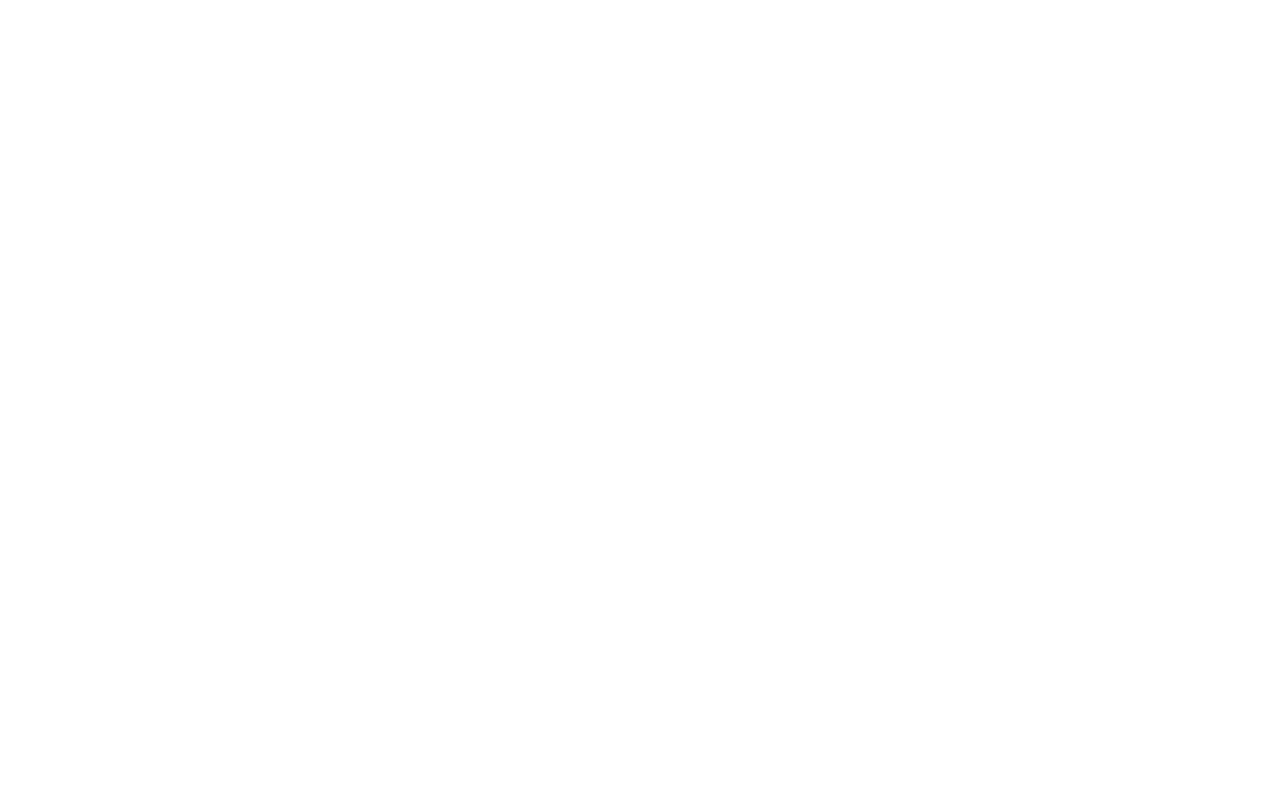
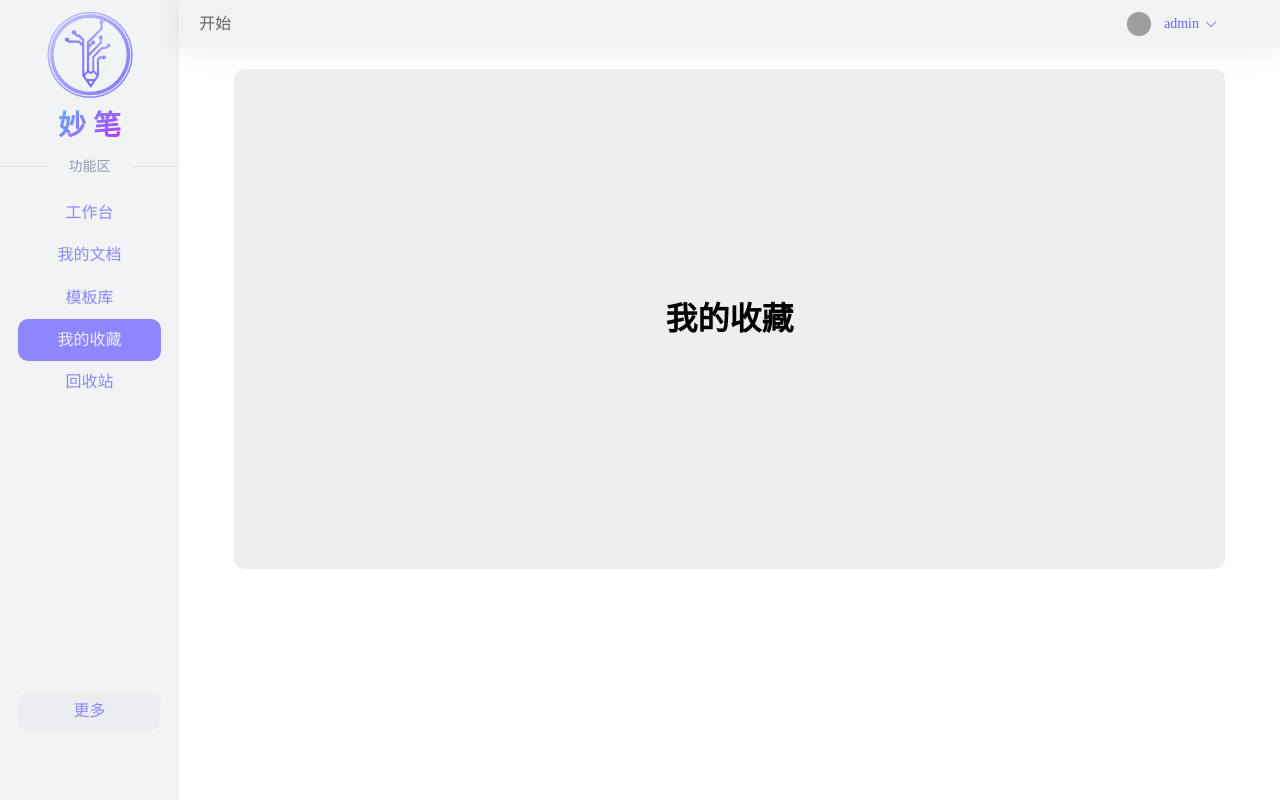
Before and after one commit to electronic-pig/SmartEditor, a Vue app: page /dashboard/StarPage in a window 1280 px wide. Before the commit this address had no page. Built offline with nearby package versions, Linux system fonts and the light colour scheme; grey boxes are pictures that could not be loaded.

Commit message:
✨ feat(页面): 新增两个页面路由

```diff
--- a/src/components/DocumentPage.vue
+++ b/src/components/DocumentPage.vue
@@ -3,6 +3,26 @@
     <h1>我的文档</h1>
   </div>
 </template>
+
+<script setup>
+import { onMounted } from "vue";
+import { ElMessage } from "element-plus";
+import request from "../utils/request.js";
+
+onMounted(async () => {
+  try {
+    const response = await request.get("/document/user/1");
+    if (response.code == 200) {
+      ElMessage.success(response.message);
+    } else {
+      ElMessage.error(response.message);
+    }
+  } catch (error) {
+    ElMessage.error(error);
+
+  }
+});
+</script>
 
 <style scoped>
 .card {
--- /dev/null
+++ b/src/components/RecyclePage.vue
@@ -0,0 +1,17 @@
+<template>
+  <div class="card">
+    <h1>回收站</h1>
+  </div>
+</template>
+
+<style scoped>
+.card {
+  width: 90%;
+  height: 500px;
+  background: #eee;
+  margin: 20px auto;
+  text-align: center;
+  line-height: 500px;
+  border-radius: 10px;
+}
+</style>
--- /dev/null
+++ b/src/components/StarPage.vue
@@ -0,0 +1,17 @@
+<template>
+  <div class="card">
+    <h1>我的收藏</h1>
+  </div>
+</template>
+
+<style scoped>
+.card {
+  width: 90%;
+  height: 500px;
+  background: #eee;
+  margin: 20px auto;
+  text-align: center;
+  line-height: 500px;
+  border-radius: 10px;
+}
+</style>
--- a/src/router/index.js
+++ b/src/router/index.js
@@ -28,22 +28,32 @@
       children: [
         {
           path: "",
-          redirect: "/dashboard/Apage",
+          redirect: "/dashboard/IndexPage",
         },
         {
-          path: "Apage",
-          name: "Apage",
+          path: "IndexPage",
+          name: "IndexPage",
           component: () => import("../components/IndexPage.vue"),
         },
         {
-          path: "Bpage",
-          name: "Bpage",
+          path: "DocumentPage",
+          name: "DocumentPage",
           component: () => import("../components/DocumentPage.vue"),
         },
         {
-          path: "Cpage",
-          name: "Cpage",
+          path: "TemplatePage",
+          name: "TemplatePage",
           component: () => import("../components/TemplatePage.vue"),
+        },
+        {
+          path: "StarPage",
+          name: "StarPage",
+          component: () => import("../components/StarPage.vue"),
+        },
+        {
+          path: "RecyclePage",
+          name: "RecyclePage",
+          component: () => import("../components/RecyclePage.vue"),
         },
       ],
     },
--- a/src/views/DashBoard.vue
+++ b/src/views/DashBoard.vue
@@ -8,9 +8,11 @@
       <el-divider class="divider-title">功能区</el-divider>
       <!-- 左侧导航链接 -->
       <div class="router-link">
-        <router-link to="/dashboard/Apage" class="link">开始</router-link>
-        <router-link to="/dashboard/Bpage" class="link">我的文档</router-link>
-        <router-link to="/dashboard/Cpage" class="link">模板库</router-link>
+        <router-link to="/dashboard/IndexPage" class="link">工作台</router-link>
+        <router-link to="/dashboard/DocumentPage" class="link">我的文档</router-link>
+        <router-link to="/dashboard/TemplatePage" class="link">模板库</router-link>
+        <router-link to="/dashboard/StarPage" class="link">我的收藏</router-link>
+        <router-link to="/dashboard/RecyclePage" class="link">回收站</router-link>
         <div class="more">更多</div>
       </div>
     </el-aside>
@@ -137,7 +139,7 @@
 .more {
   width: 100%;
   padding: 10px 0;
-  margin-top: 50vh;
+  margin-top: 36vh;
   display: block;
   text-align: center;
   text-decoration: none;
```
